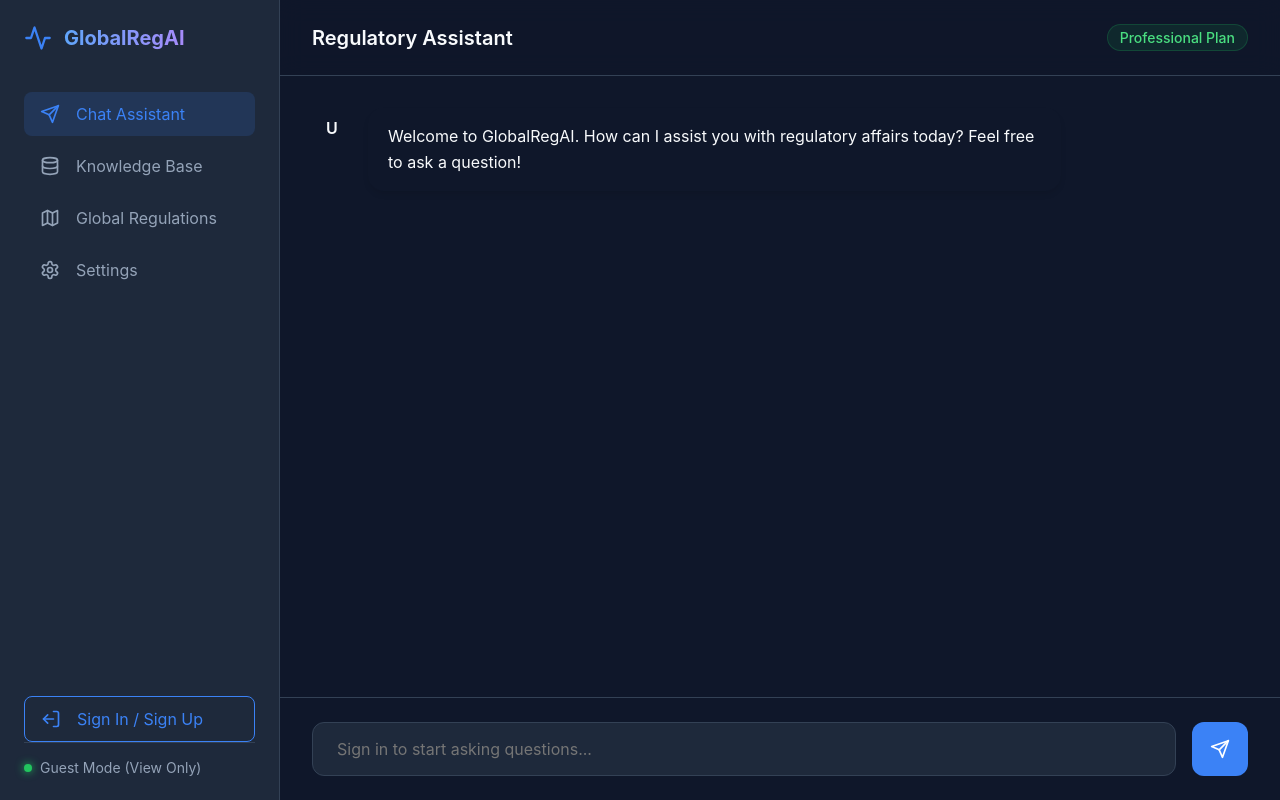
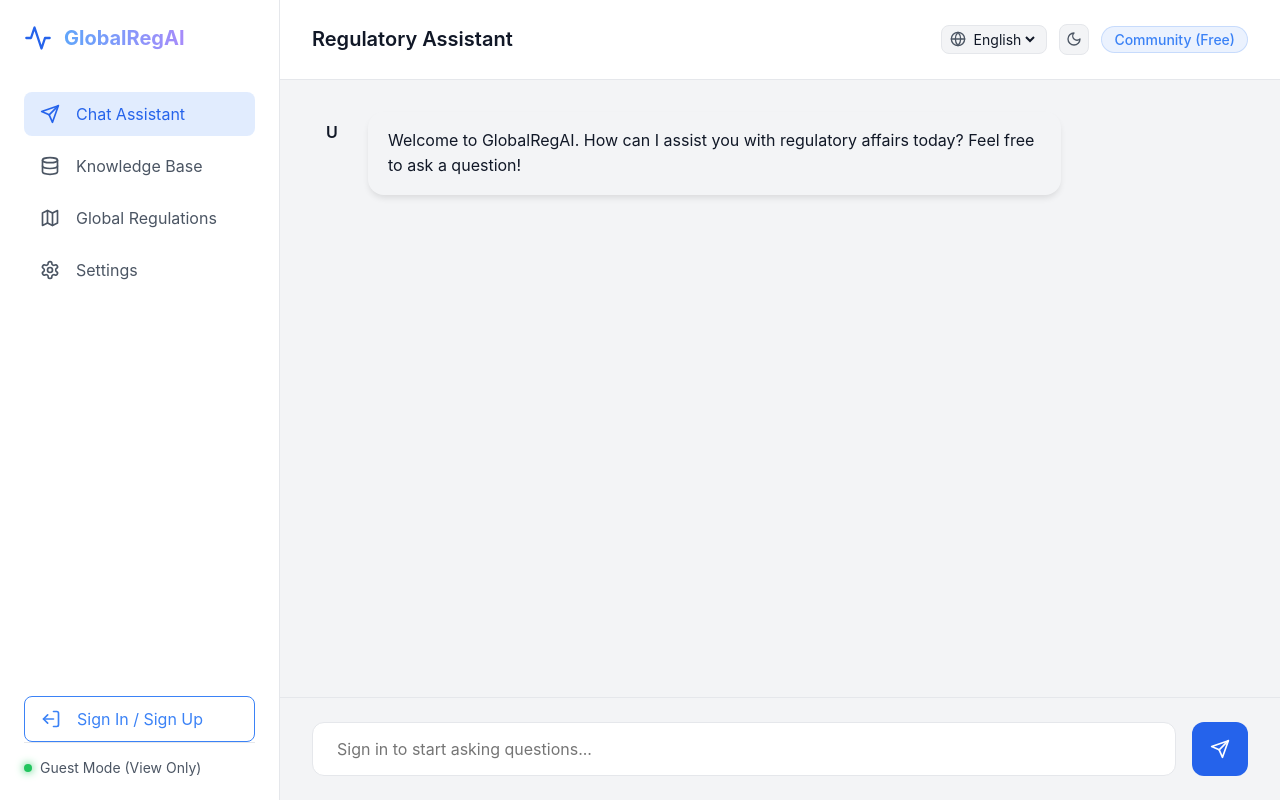
Before and after one commit to ukdscheon-coder/GlobalRegAI, a React (Vite) app: page / in a window 1280 px wide. Built offline with nearby package versions, Linux system fonts and the light colour scheme; no server answers; the HTML template or start-up script is replaced by a standard one.

Commit message:
fix: secure admin roles, add theme toggle and language selector

```diff
--- a/src/App.tsx
+++ b/src/App.tsx
@@ -1,5 +1,5 @@
 import { useState, useEffect } from 'react';
-import { Send, Settings, Database, Activity, Map, LogOut } from 'lucide-react';
+import { Send, Settings, Database, Activity, Map, LogOut, Globe, Sun, Moon } from 'lucide-react';
 import Auth from './components/Auth';
 import { supabase } from './lib/supabase';
 
@@ -9,6 +9,12 @@
   const [isTyping, setIsTyping] = useState(false);
   const [session, setSession] = useState<any>(null);
   const [showAuthModal, setShowAuthModal] = useState(false);
+  const [theme, setTheme] = useState('light');
+  const [language, setLanguage] = useState('English');
+
+  useEffect(() => {
+    document.documentElement.setAttribute('data-theme', theme);
+  }, [theme]);
 
   useEffect(() => {
     supabase.auth.getSession().then(({ data: { session } }) => {
@@ -29,7 +35,8 @@
     await supabase.auth.signOut();
   };
 
-  const isAdmin = session?.user?.email === 'uk.dscheon@gmail.com';
+  const ADMIN_EMAILS = ['uk.dscheon@gmail.com', 'admin@globalregai.info'];
+  const isAdmin = session?.user?.email && ADMIN_EMAILS.includes(session.user.email);
 
   const sendMessage = async () => {
     if (!input.trim()) return;
@@ -116,11 +123,25 @@
       <main className="chat-area">
         <header className="chat-header">
           <h2>Regulatory Assistant {isAdmin && <span style={{color: '#f59e0b', fontSize: '0.875rem', marginLeft: '0.5rem'}}>[ADMIN]</span>}</h2>
-          <div style={{display: 'flex', gap: '0.5rem', alignItems: 'center'}}>
+          <div style={{display: 'flex', gap: '0.75rem', alignItems: 'center'}}>
+            {/* Language Selector */}
+            <div style={{display: 'flex', alignItems: 'center', gap: '0.25rem', padding: '0.25rem 0.5rem', border: '1px solid var(--border-color)', borderRadius: '0.5rem', backgroundColor: 'var(--bg-color)'}}>
+              <Globe size={16} color="var(--text-secondary)" />
+              <select value={language} onChange={(e) => setLanguage(e.target.value)} style={{background: 'transparent', border: 'none', color: 'var(--text-primary)', outline: 'none', fontSize: '0.875rem'}}>
+                <option>English</option>
+                <option>한국어</option>
+                <option>日本語</option>
+                <option>中文</option>
+              </select>
+            </div>
+            {/* Theme Toggle */}
+            <button onClick={() => setTheme(theme === 'light' ? 'dark' : 'light')} style={{background: 'var(--bg-color)', border: '1px solid var(--border-color)', borderRadius: '0.5rem', padding: '0.4rem', cursor: 'pointer', display: 'flex'}}>
+              {theme === 'light' ? <Moon size={16} color="var(--text-secondary)" /> : <Sun size={16} color="var(--text-secondary)" />}
+            </button>
             {isAdmin ? (
               <span className="badge" style={{backgroundColor: 'rgba(245, 158, 11, 0.1)', color: '#fbbf24', border: '1px solid rgba(245, 158, 11, 0.2)'}}>Free Access (Admin)</span>
             ) : (
-              <span className="badge">Professional Plan</span>
+              <span className="badge" style={{backgroundColor: 'rgba(59, 130, 246, 0.1)', color: '#3b82f6', border: '1px solid rgba(59, 130, 246, 0.2)'}}>Community (Free)</span>
             )}
           </div>
         </header>
--- a/src/index.css
+++ b/src/index.css
@@ -1,4 +1,16 @@
 :root {
+  --bg-color: #f3f4f6;
+  --sidebar-bg: #ffffff;
+  --text-primary: #111827;
+  --text-secondary: #4b5563;
+  --accent-color: #2563eb;
+  --accent-hover: #1d4ed8;
+  --border-color: #e5e7eb;
+  --msg-user: #2563eb;
+  --msg-ai: #ffffff;
+}
+
+[data-theme="dark"] {
   --bg-color: #0f172a;
   --sidebar-bg: #1e293b;
   --text-primary: #f8fafc;
@@ -126,8 +138,7 @@
   display: flex;
   justify-content: space-between;
   align-items: center;
-  background: rgba(15, 23, 42, 0.8);
-  backdrop-filter: blur(12px);
+  background: var(--sidebar-bg);
   z-index: 10;
 }
 
@@ -178,11 +189,13 @@
 }
 
 .message.user .avatar {
-  background: linear-gradient(135deg, #3b82f6, #2563eb);
+  background: linear-gradient(135deg, var(--accent-color), var(--accent-hover));
+  color: white;
 }
 
 .message.assistant .avatar {
   background: linear-gradient(135deg, #8b5cf6, #6d28d9);
+  color: white;
 }
 
 .content {
@@ -199,7 +212,7 @@
 }
 
 .message.assistant .content {
-  background-color: var(--sidebar-bg);
+  background-color: var(--msg-ai);
   border: 1px solid var(--border-color);
   border-bottom-left-radius: 0.25rem;
 }
```
